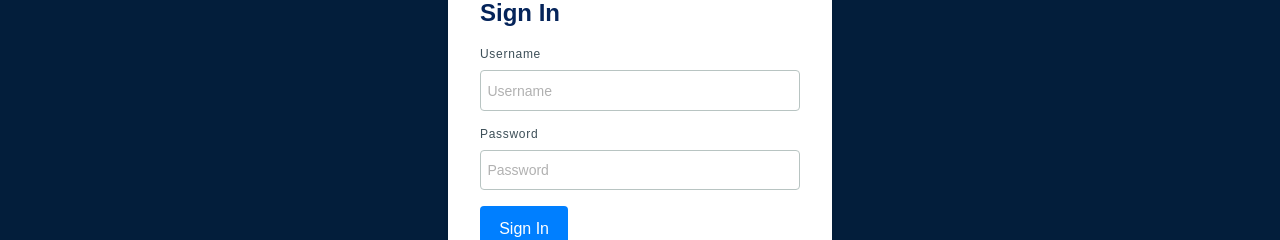
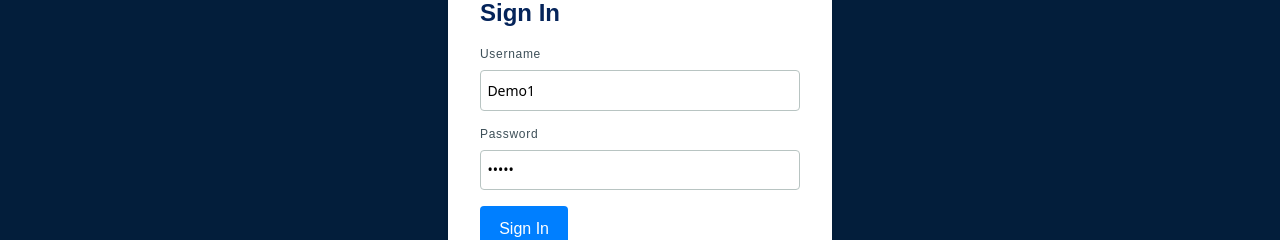
Before and after one commit to Shao-Ting-Fong/Streamline, a React (Vite) app in the folder client/: page /auth in a window 1280 px wide. Shown: the part 274-514 px from the top of the page. Built offline with nearby package versions, Linux system fonts and the light colour scheme; no server answers.

Commit message:
Add default user account in login page.

```diff
--- a/client/src/components/Auth.jsx
+++ b/client/src/components/Auth.jsx
@@ -88,7 +88,15 @@ const Auth = ({ userProfile, setUserProfile }) => {
         <form onSubmit={handleSubmit}>
           <div className="auth__form-container_fields-content_input">
             <label htmlFor="username">Username</label>
-            <input type="text" name="username" placeholder="Username" onChange={handleChange} required />
+            <input
+              type="text"
+              name="username"
+              placeholder="Username"
+              key={isSignup ? "SignUpUsername" : "LogInUsername"}
+              defaultValue={isSignup ? "" : "Demo1"}
+              onChange={handleChange}
+              required
+            />
           </div>
           {isSignup && (
             <div className="auth__form-container_fields-content_input">
@@ -98,7 +106,15 @@ const Auth = ({ userProfile, setUserProfile }) => {
           )}
           <div className="auth__form-container_fields-content_input">
             <label htmlFor="password">Password</label>
-            <input type="password" name="password" placeholder="Password" onChange={handleChange} required />
+            <input
+              type="password"
+              name="password"
+              placeholder="Password"
+              key={isSignup ? "SignUpPassword" : "LogInPassword"}
+              defaultValue={isSignup ? "" : "demo1"}
+              onChange={handleChange}
+              required
+            />
           </div>
           <div className="auth__form-container_fields-content_button">
             <button> {isSignup ? "Sign Up" : "Sign In"}</button>
```
